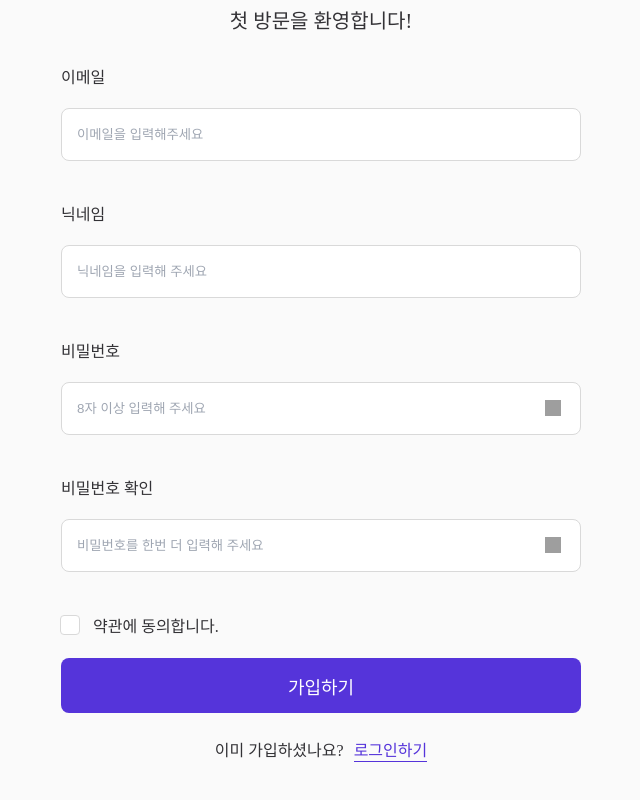
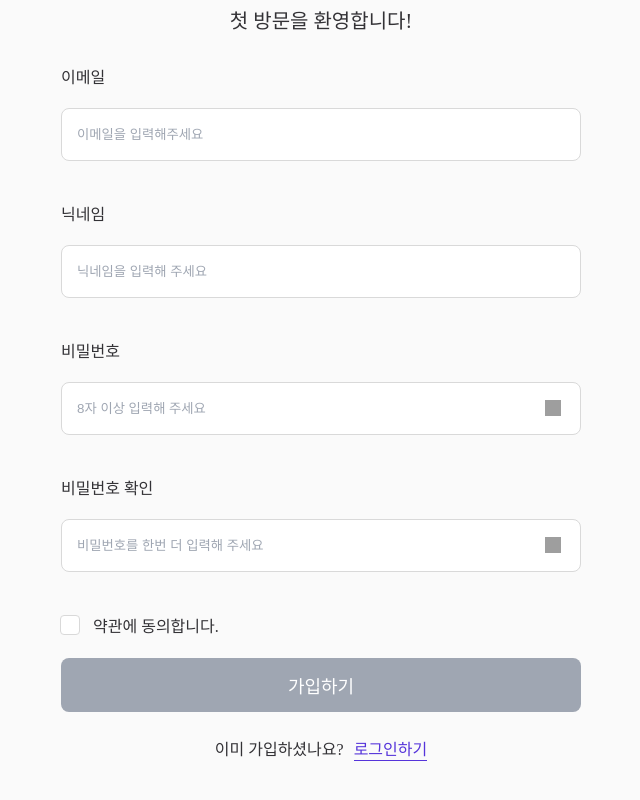
Before and after one commit to WhatToDo6/WhatToDo, a Next.js app: page /signup in a window 1280 px wide. Shown: the part 455-1255 px from the top of the page, without its empty margins (319-959 px from the left). Built offline with nearby package versions, Linux system fonts and the light colour scheme; grey boxes are pictures that could not be loaded.

Commit message:
refactor: 회원가입 버튼 공통 컴포넌트로 교체

```diff
--- a/src/components/login-signup/form/signup/index.tsx
+++ b/src/components/login-signup/form/signup/index.tsx
@@ -1,9 +1,9 @@
 import { useForm, SubmitHandler } from 'react-hook-form'
 
+import BasicButton from '@/src/components/common/button/basic'
 import Input from '@/src/components/common/input'
 import { InputFormValues } from '@/src/types/input'
 
-import Button from '../../button'
 import S from '../Form.module.scss'
 
 const SignUpForm = () => {
@@ -60,9 +60,9 @@ const SignUpForm = () => {
           약관에 동의합니다.
         </label>
       </div>
-      <Button>
+      <BasicButton size="large" isDisabled>
         <span className={S.buttonText}>가입하기</span>
-      </Button>
+      </BasicButton>
     </form>
   )
 }
```
